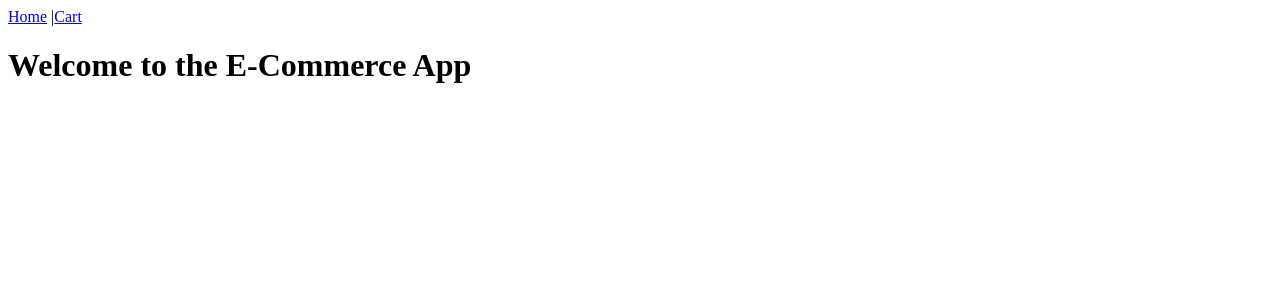
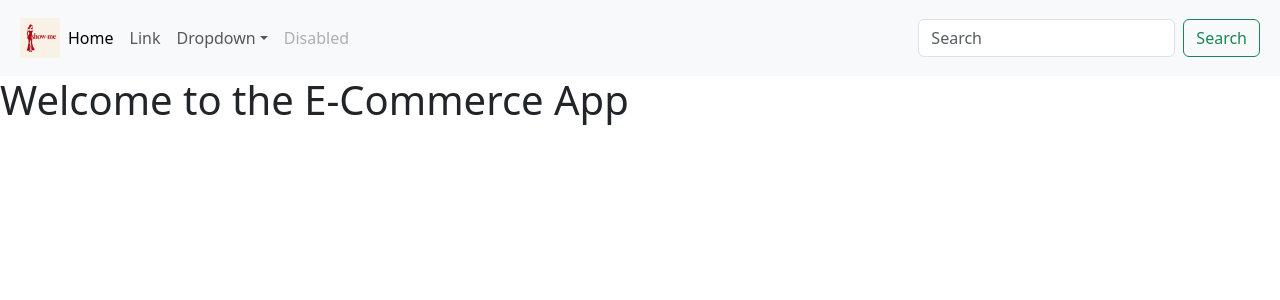
Before and after one commit to Subhammodak69/show-me, a React (Create React App) app: page / in a window 1280 px wide. Shown: the top 300 px of the page. Built offline with nearby package versions, Linux system fonts and the light colour scheme.

Commit message:
"add navbar"

```diff
--- a/public/index.html
+++ b/public/index.html
@@ -9,35 +9,15 @@
       name="description"
       content="Web site created using create-react-app"
     />
+    <link href="https://cdn.jsdelivr.net/npm/bootstrap@5.3.5/dist/css/bootstrap.min.css" rel="stylesheet" integrity="sha384-SgOJa3DmI69IUzQ2PVdRZhwQ+dy64/BUtbMJw1MZ8t5HZApcHrRKUc4W0kG879m7" crossorigin="anonymous">
     <link rel="apple-touch-icon" href="%PUBLIC_URL%/logo192.png" />
-    <!--
-      manifest.json provides metadata used when your web app is installed on a
-      user's mobile device or desktop. See https://developers.google.com/web/fundamentals/web-app-manifest/
-    -->
+
     <link rel="manifest" href="%PUBLIC_URL%/manifest.json" />
-    <!--
-      Notice the use of %PUBLIC_URL% in the tags above.
-      It will be replaced with the URL of the `public` folder during the build.
-      Only files inside the `public` folder can be referenced from the HTML.
-
-      Unlike "/favicon.ico" or "favicon.ico", "%PUBLIC_URL%/favicon.ico" will
-      work correctly both with client-side routing and a non-root public URL.
-      Learn how to configure a non-root public URL by running `npm run build`.
-    -->
+    <script src="https://cdn.jsdelivr.net/npm/bootstrap@5.3.5/dist/js/bootstrap.min.js" integrity="sha384-VQqxDN0EQCkWoxt/0vsQvZswzTHUVOImccYmSyhJTp7kGtPed0Qcx8rK9h9YEgx+" crossorigin="anonymous"></script>
     <title>React App</title>
   </head>
   <body>
     <noscript>You need to enable JavaScript to run this app.</noscript>
     <div id="root"></div>
-    <!--
-      This HTML file is a template.
-      If you open it directly in the browser, you will see an empty page.
-
-      You can add webfonts, meta tags, or analytics to this file.
-      The build step will place the bundled scripts into the <body> tag.
-
-      To begin the development, run `npm start` or `yarn start`.
-      To create a production bundle, use `npm run build` or `yarn build`.
-    -->
   </body>
 </html>
--- a/src/App.js
+++ b/src/App.js
@@ -1,6 +1,7 @@
 import React from 'react';
 import { BrowserRouter as Router, Routes, Route } from 'react-router-dom';
 import Home from './pages/Home';
+import './styles/style.css';
 import ProductDetail from './pages/ProductDetail';
 import Navbar from './components/Navbar';
 
--- a/src/components/Navbar.jsx
+++ b/src/components/Navbar.jsx
@@ -2,12 +2,44 @@ import React from 'react';
 import { Link } from 'react-router-dom';
 
 const Navbar = () => {
-  return (
-    <nav>
-      <Link to="/">Home</Link> |
-      <Link to="/cart">Cart</Link>
-    </nav>
-  );
+    return (
+        <nav className="navbar navbar-expand-lg bg-body-tertiary">
+            <div className="container-fluid">
+            <img src="/logo.png" alt="Logo" className="navbar-logo" />
+                <button className="navbar-toggler" type="button" data-bs-toggle="collapse" data-bs-target="#navbarSupportedContent" aria-controls="navbarSupportedContent" aria-expanded="false" aria-label="Toggle navigation">
+                    <span className="navbar-toggler-icon"></span>
+                </button>
+                <div className="collapse navbar-collapse" id="navbarSupportedContent">
+                    <ul className="navbar-nav me-auto mb-2 mb-lg-0">
+                        <li className="nav-item">
+                            <Link className="nav-link active" to="/" aria-current="page">Home</Link>
+                        </li>
+                        <li className="nav-item">
+                            <Link className="nav-link" to="#">Link</Link>
+                        </li>
+                        <li className="nav-item dropdown">
+                            <a className="nav-link dropdown-toggle" href="#" role="button" data-bs-toggle="dropdown" aria-expanded="false">
+                                Dropdown
+                            </a>
+                            <ul className="dropdown-menu">
+                                <li><Link className="dropdown-item" to="#">Action</Link></li>
+                                <li><Link className="dropdown-item" to="#">Another action</Link></li>
+                                <li><hr className="dropdown-divider" /></li>
+                                <li><Link className="dropdown-item" to="#">Something else here</Link></li>
+                            </ul>
+                        </li>
+                        <li className="nav-item">
+                            <span className="nav-link disabled" aria-disabled="true">Disabled</span>
+                        </li>
+                    </ul>
+                    <form className="d-flex" role="search">
+                        <input className="form-control me-2" type="search" placeholder="Search" aria-label="Search" />
+                        <button className="btn btn-outline-success" type="submit">Search</button>
+                    </form>
+                </div>
+            </div>
+        </nav>
+    );
 };
 
 export default Navbar;
--- /dev/null
+++ b/src/styles/style.css
@@ -0,0 +1,8 @@
+.navbar-logo {
+    height: 40px;  /* Adjust height as needed */
+    width: auto;
+}
+
+.container-fluid{
+    padding: 10px 20px;
+}
```
Also changed, not shown: public/logo.png (added).
